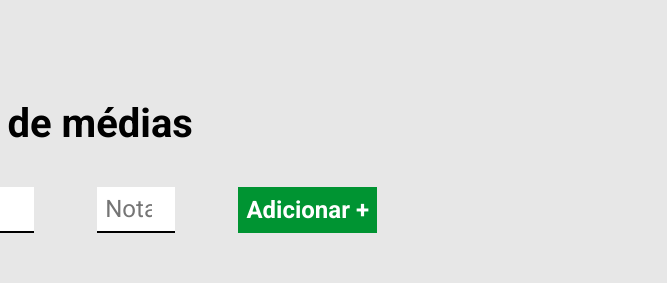
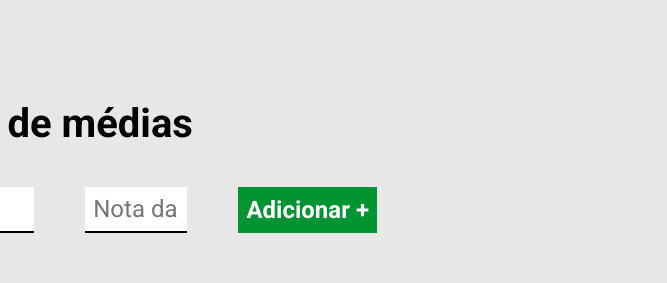
Before and after one commit to pedrohenriqueperes/projeto_calculadora_media, a plain HTML site: page index.html in a window 1280 px wide. Shown: the top 283 px of the page, 423-1090 px from the left. Drawn offline with Linux system fonts and the light colour scheme.

Commit message:
fixed number field

```diff
--- a/index.html
+++ b/index.html
@@ -17,7 +17,7 @@
         </header>
         <form id="form-atividade">
             <input type="text" id="nome-atividade" required placeholder="Nome da atividade">
-            <input type="number" id="nota-atividade" placeholder="Nota da atividade" min="0" max="10">
+            <input type="number" step="0.01" id="nota-atividade" required placeholder="Nota da atividade" min="0" max="10">
             <button type="submit"> Adicionar +</button>
         </form>
         <table cellspacing="0">
--- a/style.css
+++ b/style.css
@@ -91,3 +91,8 @@ table td img {
 .reprovado {
     background-color: red;
 }
+
+input[type=number]::-webkit-inner-spin-button {
+    -webkit-appearance: none;
+
+}
```
